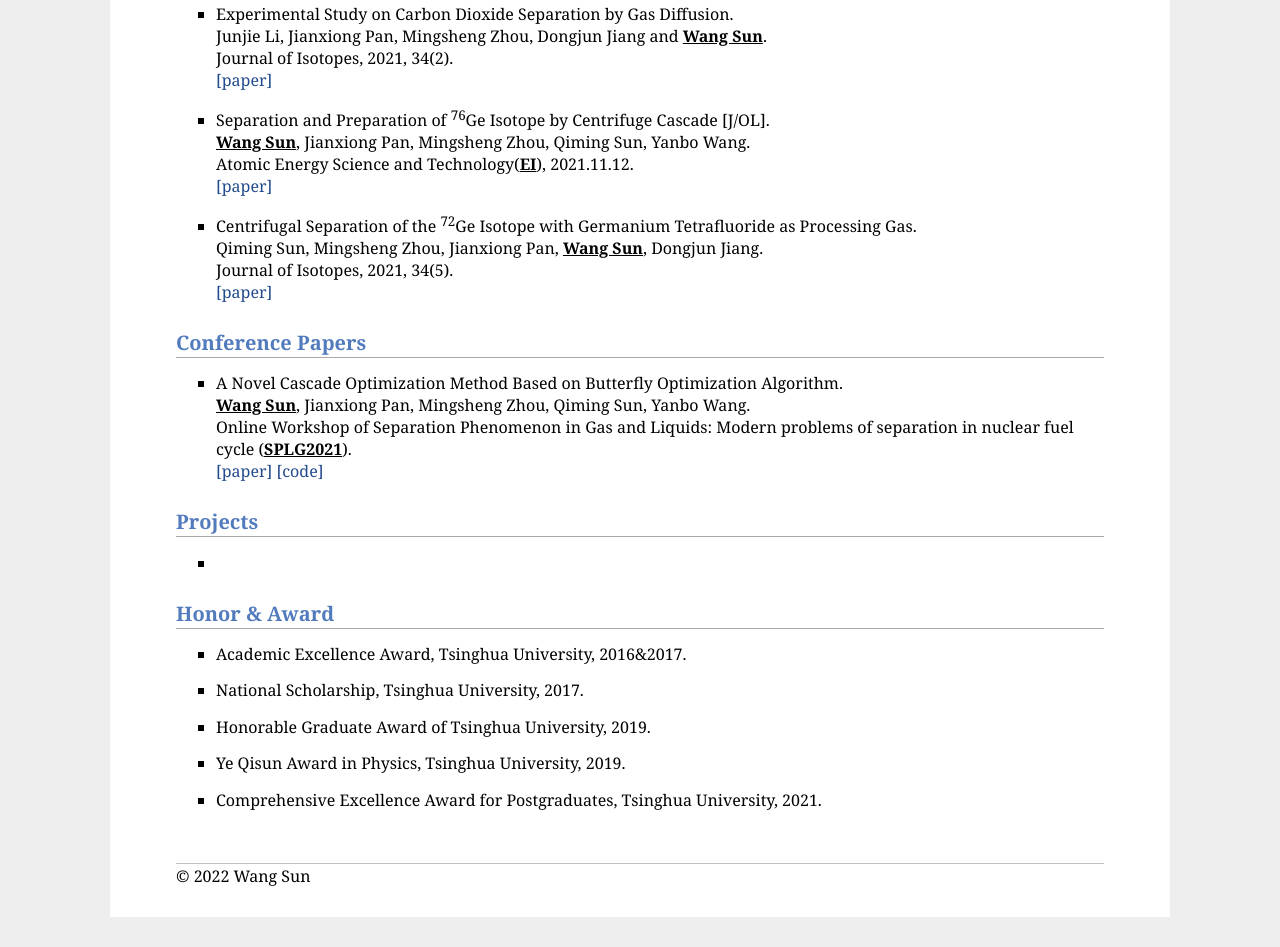
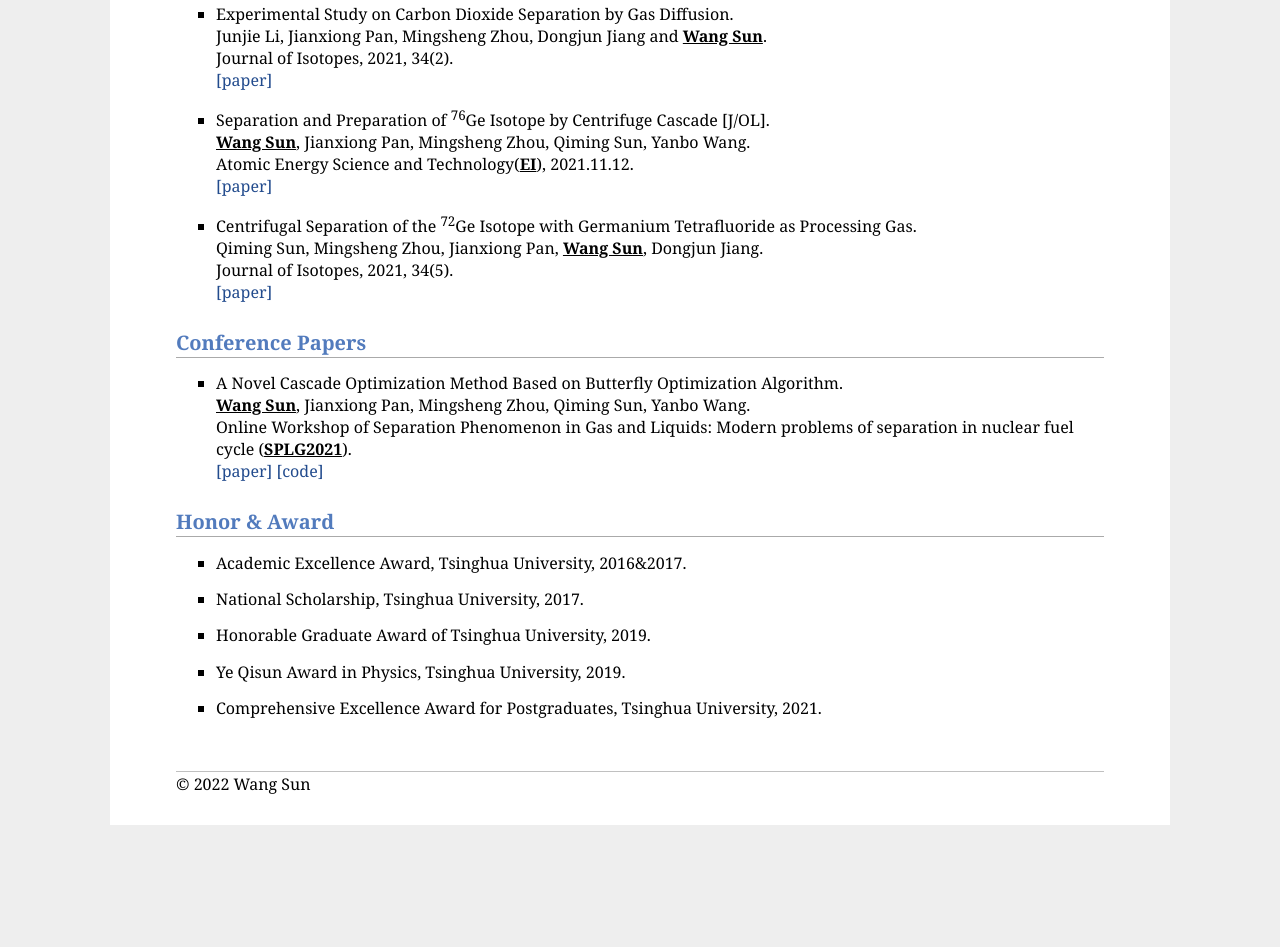
Before and after one commit to sunwangthu/sunwangthu.github.io, a plain HTML site: page index.html in a window 1280 px wide. Shown: the part 605-1552 px from the top of the page. After the commit the page ends 1460 px from the top, so only its background shows below. Drawn offline with Linux system fonts and the light colour scheme.

Commit message:
Update index.html

```diff
--- a/index.html
+++ b/index.html
@@ -73,13 +73,6 @@ Email:  sunwangthu [at] gmail.com <br>
 
 </ul>
 
-<h2>Projects</h2>
-<ul>
-    <li>
-
-    </li>
-</ul>
-
 <h2>Honor &amp; Award</h2>
 <ul>
     <li>
```
